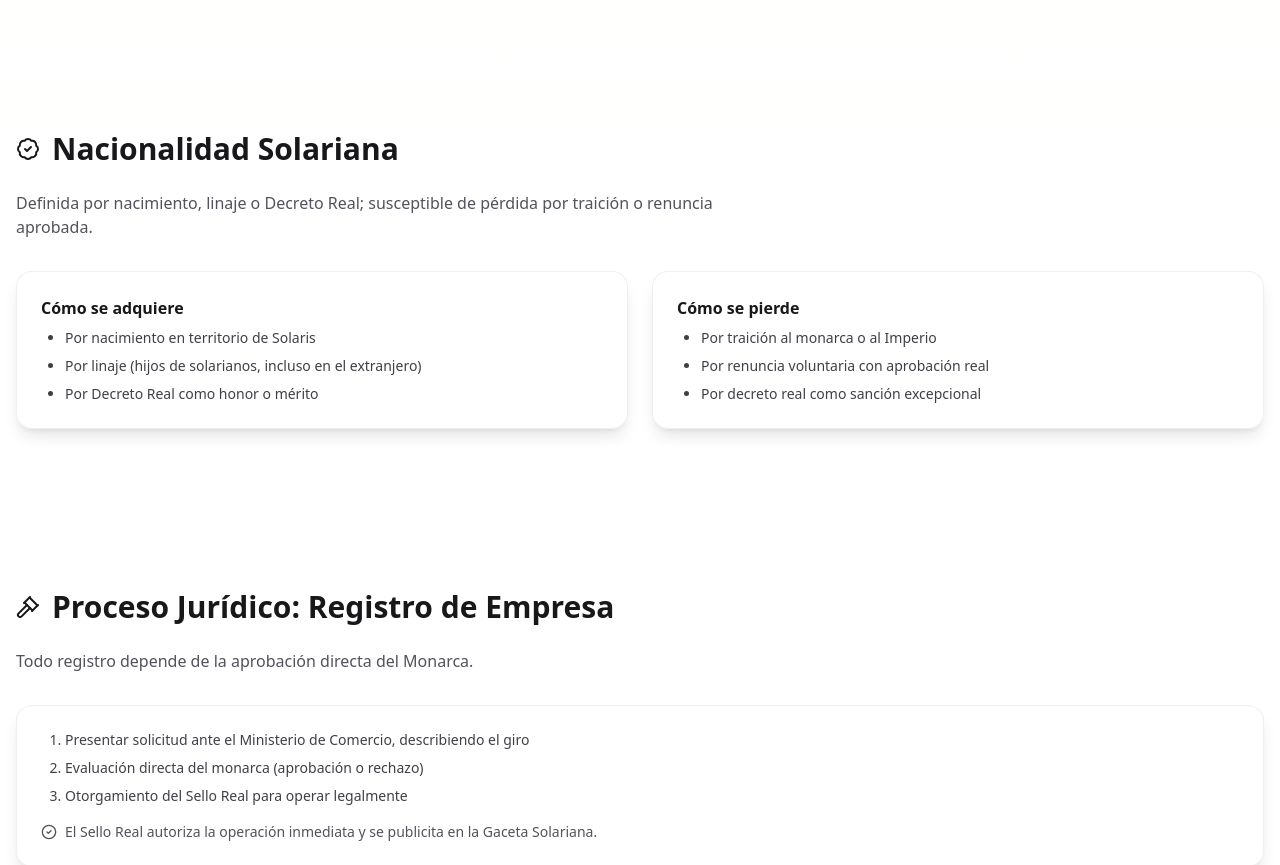
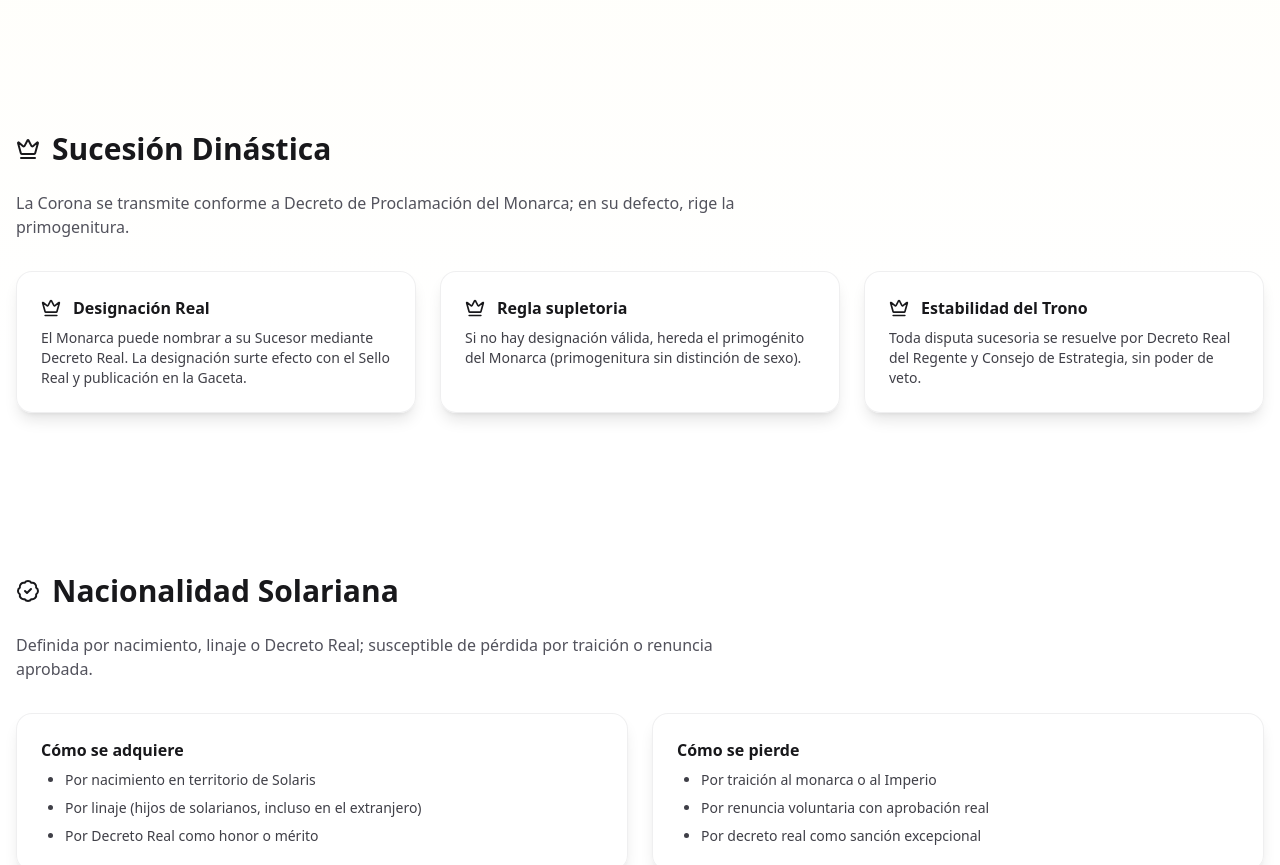
Before and after one commit to USER-003/imperium-solaris, a React (Vite) app: page / in a window 1280 px wide. Shown: the part 1600-2465 px from the top of the page. Built offline with nearby package versions, Linux system fonts and the light colour scheme.

Commit message:
feat: sucesion dinastica

```diff
--- a/src/App.jsx
+++ b/src/App.jsx
@@ -116,6 +116,30 @@ const PROCESS_REG_COMPANY = [
   "Evaluación directa del monarca (aprobación o rechazo)",
   "Otorgamiento del Sello Real para operar legalmente",
 ];
+
+// debajo de tus constantes:
+const SUCCESSION = {
+  title: "Sucesión Dinástica",
+  subtitle:
+    "La Corona se transmite conforme a Decreto de Proclamación del Monarca; en su defecto, rige la primogenitura.",
+  modes: [
+    {
+      name: "Designación Real",
+      detail:
+        "El Monarca puede nombrar a su Sucesor mediante Decreto Real. La designación surte efecto con el Sello Real y publicación en la Gaceta.",
+    },
+    {
+      name: "Regla supletoria",
+      detail:
+        "Si no hay designación válida, hereda el primogénito del Monarca (primogenitura sin distinción de sexo).",
+    },
+    {
+      name: "Estabilidad del Trono",
+      detail:
+        "Toda disputa sucesoria se resuelve por Decreto Real del Regente y Consejo de Estrategia, sin poder de veto.",
+    },
+  ],
+};
 
 // (El mapa avanzado define internamente sus provincias)
 
@@ -388,6 +412,27 @@ export default function ImperiumSolarisLanding() {
         </div>
       </Section>
 
+      <Section
+        id="sucesion"
+        title={SUCCESSION.title}
+        icon={Crown}
+        subtitle={SUCCESSION.subtitle}
+      >
+        <div className="grid md:grid-cols-3 gap-6">
+          {SUCCESSION.modes.map((m) => (
+            <Card key={m.name} className="p-6">
+              <div className="flex items-center gap-3 mb-2">
+                <Crown className="w-5 h-5" />
+                <h3 className="font-semibold">{m.name}</h3>
+              </div>
+              <p className="text-sm text-zinc-700 dark:text-zinc-300">
+                {m.detail}
+              </p>
+            </Card>
+          ))}
+        </div>
+      </Section>
+
       {/* Nationality */}
       <Section
         id="nacionalidad"
```
